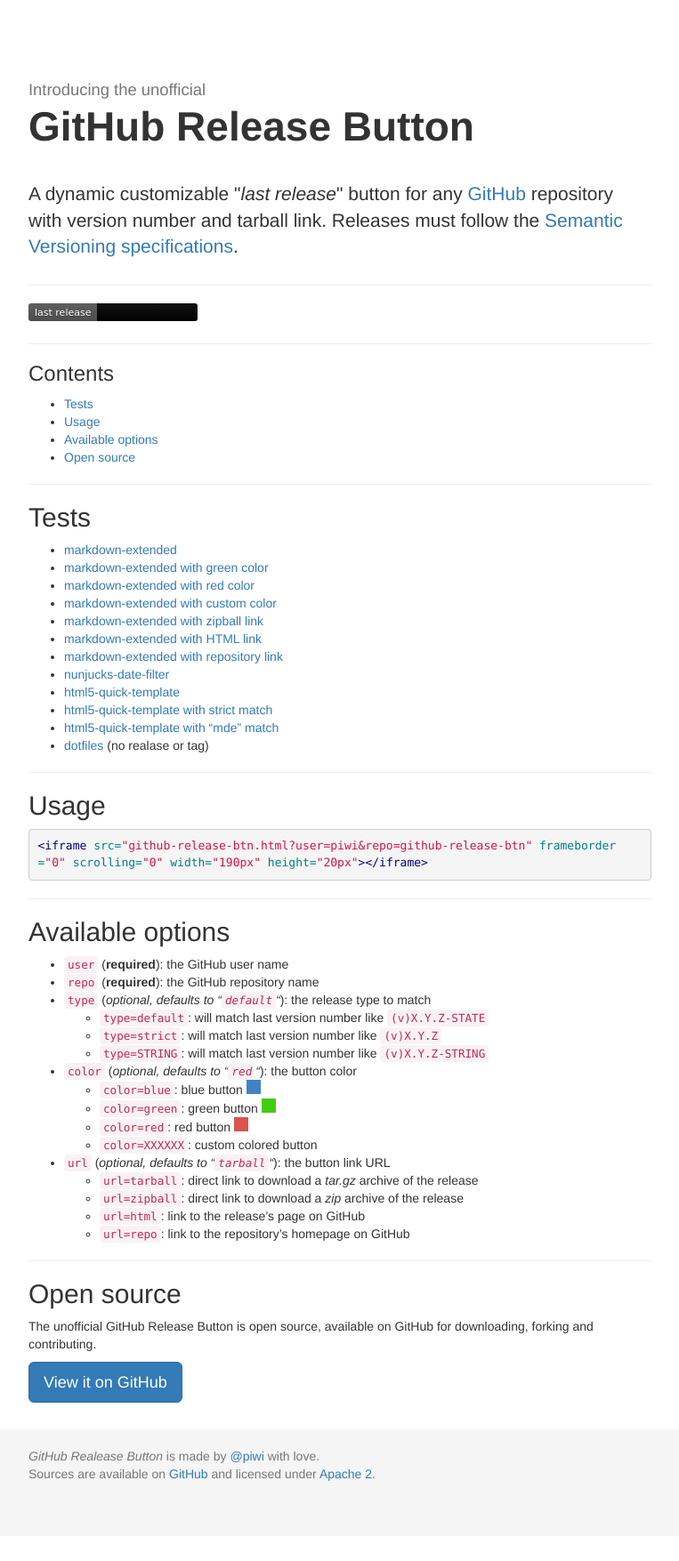
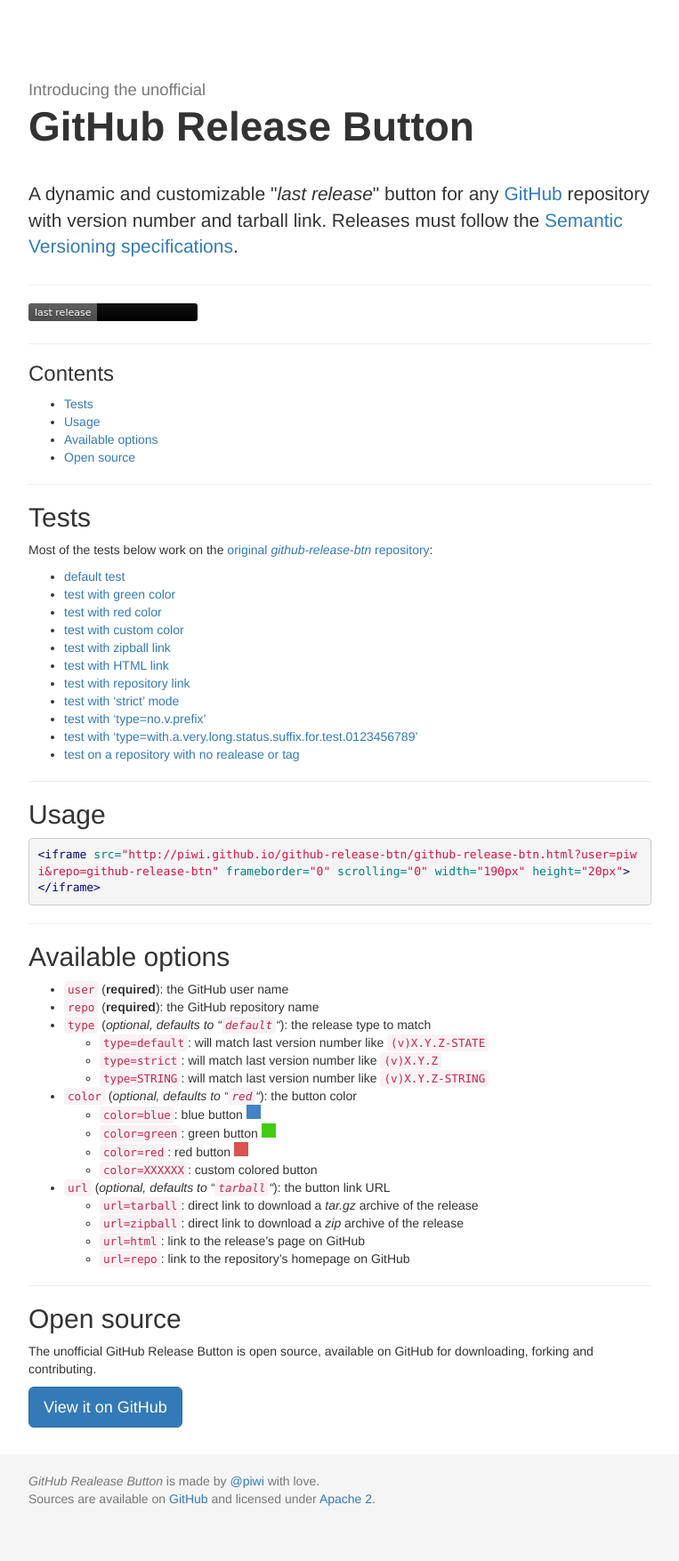
Before and after one commit to e-picas/github-release-btn, a Jekyll site: the page built from index.md, in a window 1280 px wide. Shown: the whole page at 89% size, without its empty margins (258-1021 px from the left). Built offline with Jekyll 4.4.1, drawn with Linux system fonts in a browser that asks for light colours; before the commit the page ends 1727 px from its top, so only the background shows below that.

Commit message:
tests on the repo itself

```diff
--- a/_layouts/default.html
+++ b/_layouts/default.html
@@ -17,7 +17,7 @@
     <div class="page-header">
         <h1><small>Introducing the unofficial</small><br>GitHub Release Button</h1>
         <div class="lead">
-            A dynamic customizable "<em>last release</em>" button for any <a href="http://github.com/">GitHub</a> repository with version number and tarball link.
+            A dynamic and customizable "<em>last release</em>" button for any <a href="http://github.com/">GitHub</a> repository with version number and tarball link.
             Releases must follow the <a href="http://semver.org/">Semantic Versioning specifications</a>.
         </div>
     </div>
--- a/index.md
+++ b/index.md
@@ -2,8 +2,8 @@
 layout: default
 ---
 
-<iframe id="github-release-frame" src="github-release-btn.html?user=piwi&repo=markdown-extended"
-        frameborder="0" scrolling="0" width="190px" height="20px"></iframe>
+<iframe id="github-release-frame" src="github-release-btn.html?user=piwi&repo=github-release-btn"
+        frameborder="0" scrolling="0" width="100%" height="20px"></iframe>
 
 ----
 
@@ -17,18 +17,19 @@ layout: default
 Tests
 -----
 
--   <a href="javascript:void(0);" onclick="loadFrame('user=piwi&repo=markdown-extended')">markdown-extended</a>
--   <a href="javascript:void(0);" onclick="loadFrame('user=piwi&repo=markdown-extended&color=green')">markdown-extended with green color</a>
--   <a href="javascript:void(0);" onclick="loadFrame('user=piwi&repo=markdown-extended&color=red')">markdown-extended with red color</a>
--   <a href="javascript:void(0);" onclick="loadFrame('user=piwi&repo=markdown-extended&color=ccc')">markdown-extended with custom color</a>
--   <a href="javascript:void(0);" onclick="loadFrame('user=piwi&repo=markdown-extended&url=zipball')">markdown-extended with zipball link</a>
--   <a href="javascript:void(0);" onclick="loadFrame('user=piwi&repo=markdown-extended&url=html')">markdown-extended with HTML link</a>
--   <a href="javascript:void(0);" onclick="loadFrame('user=piwi&repo=markdown-extended&url=repo')">markdown-extended with repository link</a>
--   <a href="javascript:void(0);" onclick="loadFrame('user=piwi&repo=nunjucks-date-filter')">nunjucks-date-filter</a>
--   <a href="javascript:void(0);" onclick="loadFrame('user=piwi&repo=html5-quick-template')">html5-quick-template</a>
--   <a href="javascript:void(0);" onclick="loadFrame('user=piwi&repo=html5-quick-template&type=strict')">html5-quick-template with strict match</a>
--   <a href="javascript:void(0);" onclick="loadFrame('user=piwi&repo=html5-quick-template&type=mde')">html5-quick-template with "mde" match</a>
--   <a href="javascript:void(0);" onclick="loadFrame('user=piwi&repo=dotfiles')">dotfiles</a> (no realase or tag)
+Most of the tests below work on the [original *github-release-btn* repository](https://github.com/piwi/github-release-btn):
+
+-   <a href="javascript:void(0);" onclick="loadFrame('user=piwi&repo=github-release-btn')">default test</a>
+-   <a href="javascript:void(0);" onclick="loadFrame('user=piwi&repo=github-release-btn&color=green')">test with green color</a>
+-   <a href="javascript:void(0);" onclick="loadFrame('user=piwi&repo=github-release-btn&color=red')">test with red color</a>
+-   <a href="javascript:void(0);" onclick="loadFrame('user=piwi&repo=github-release-btn&color=ccc')">test with custom color</a>
+-   <a href="javascript:void(0);" onclick="loadFrame('user=piwi&repo=github-release-btn&url=zipball')">test with zipball link</a>
+-   <a href="javascript:void(0);" onclick="loadFrame('user=piwi&repo=github-release-btn&url=html')">test with HTML link</a>
+-   <a href="javascript:void(0);" onclick="loadFrame('user=piwi&repo=github-release-btn&url=repo')">test with repository link</a>
+-   <a href="javascript:void(0);" onclick="loadFrame('user=piwi&repo=github-release-btn&type=strict')">test with 'strict' mode</a>
+-   <a href="javascript:void(0);" onclick="loadFrame('user=piwi&repo=github-release-btn&type=no.v.prefix')">test with 'type=no.v.prefix'</a>
+-   <a href="javascript:void(0);" onclick="loadFrame('user=piwi&repo=github-release-btn&type=with.a.very.long.status.suffix.for.test.0123456789')">test with 'type=with.a.very.long.status.suffix.for.test.0123456789'</a>
+-   <a href="javascript:void(0);" onclick="loadFrame('user=piwi&repo=dotfiles')">test on a repository with no realease or tag</a>
 
 ----
 
@@ -36,7 +37,7 @@ Usage
 -----
 
 {% highlight html %}
-<iframe src="github-release-btn.html?user=piwi&repo=github-release-btn" frameborder="0" scrolling="0" width="190px" height="20px"></iframe>
+<iframe src="http://piwi.github.io/github-release-btn/github-release-btn.html?user=piwi&repo=github-release-btn" frameborder="0" scrolling="0" width="190px" height="20px"></iframe>
 {% endhighlight %}
 
 ----
```
Also changed, not shown: github-release-btn.html (+4 -3 lines).
